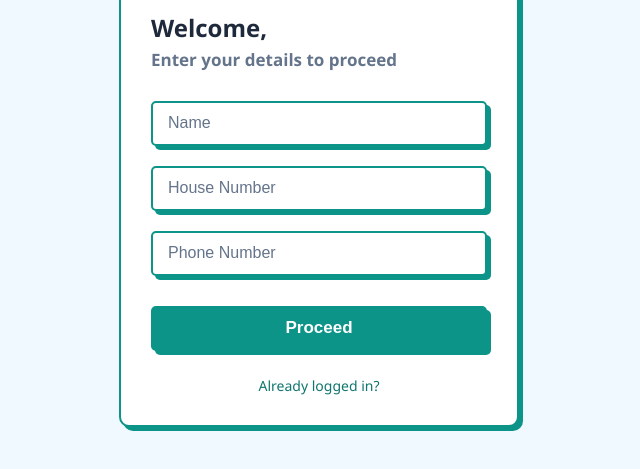
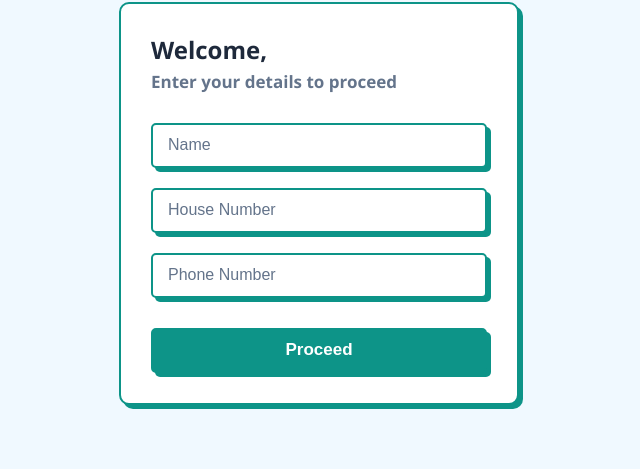
Before and after one commit to spigelspike/kerala-waste-managment, a plain HTML site: page signin-client.html in a window 1280 px wide. Shown: the part 223-692 px from the top of the page, without its empty margins (321-961 px from the left). Drawn offline with Linux system fonts and the light colour scheme.

Commit message:
signin-client.html

```diff
--- a/signin-client.html
+++ b/signin-client.html
@@ -207,7 +207,7 @@
 
       <div class="button-group">
         <button class="button-confirm" id="loginBtn">Proceed</button>
-        <a href="existing-user-login.html" class="login-link">Already logged in?</a>
+
       </div>
     </form>
   </div>
```
